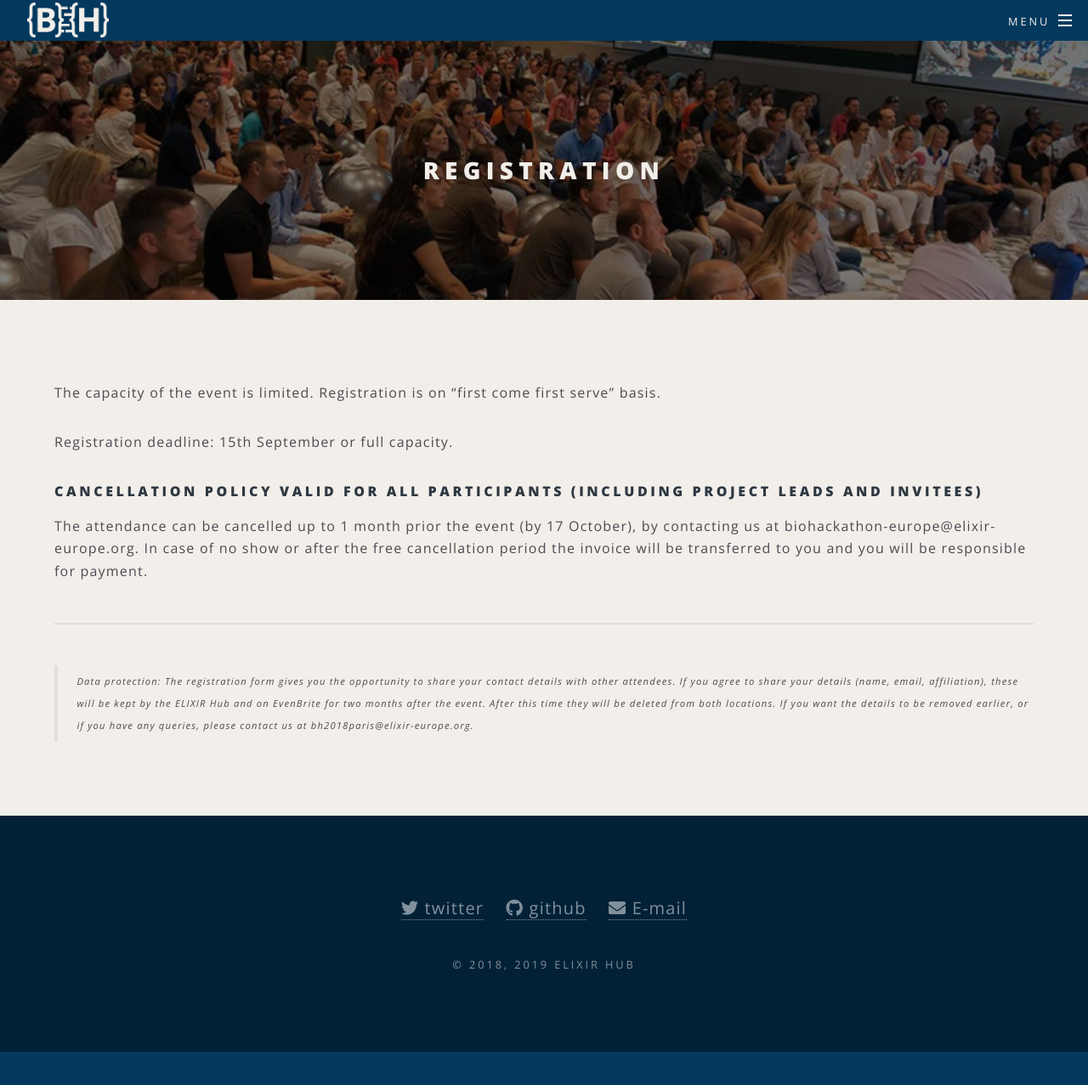
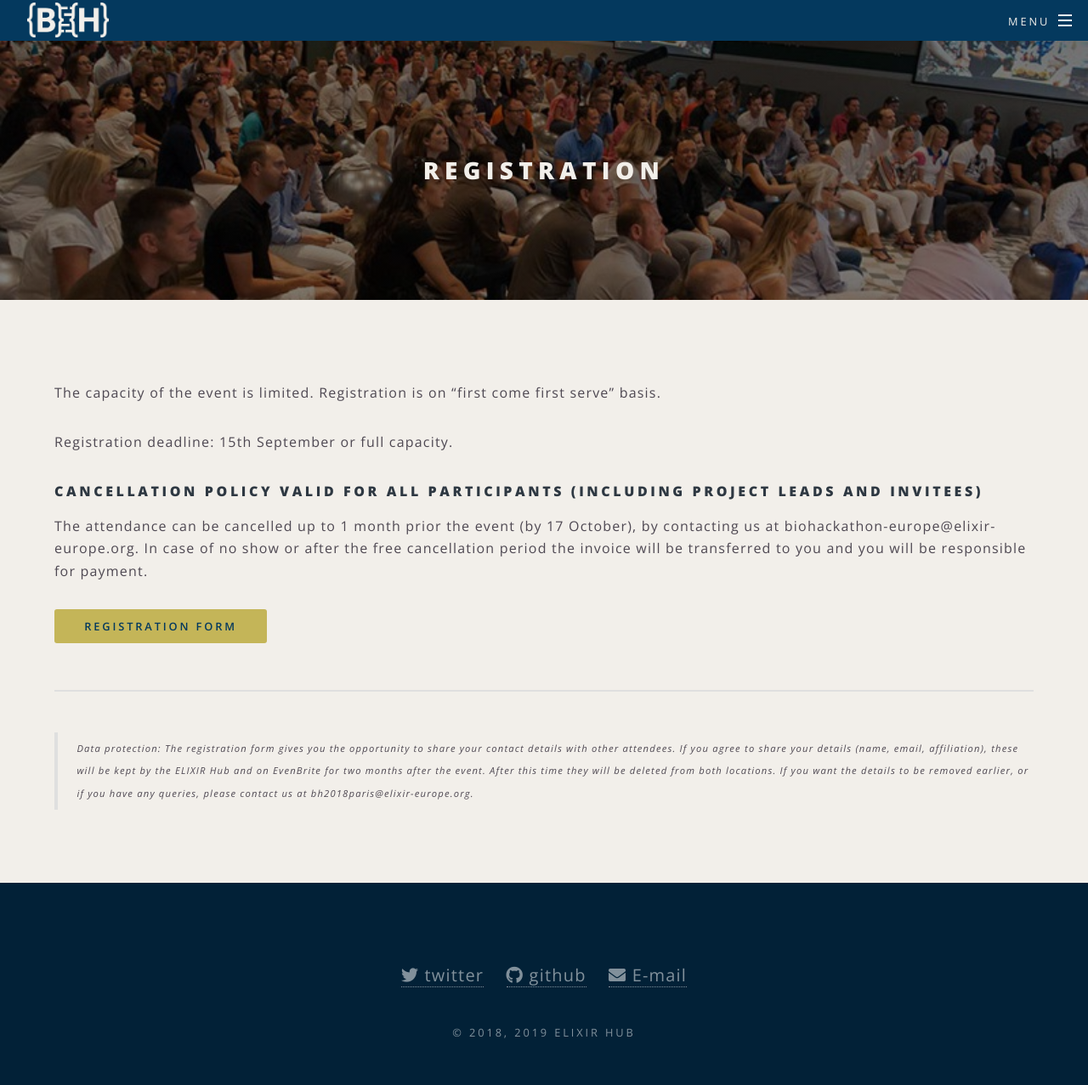
Before and after one commit to elixir-europe/biohackathon-europe-2019, a Jekyll site: the page built from registration.html, in a window 1280 px wide and 1318 px high. Shown: the top 1277 px of the window at 85% size. Built offline with Jekyll 4.4.1, drawn with Linux system fonts in a browser that asks for light colours; nearby versions of some CDN libraries.

Commit message:
Open registration

```diff
--- a/_includes/header.html
+++ b/_includes/header.html
@@ -25,7 +25,7 @@
               <span class="sub-item"><i class="fa fa-angle-right" class="scrolly"></i><a href="{{ site.baseurl }}/venue.html#venue-accomodation">Accomodation</a></span>
               <span class="sub-item"><i class="fa fa-angle-right" class="scrolly"></i><a href="{{ site.baseurl }}/venue.html#venue-access">Travel information</a></span>
             </li>
-            <!-- <li><a href="{{ site.baseurl }}/registration.html">Registration</a></li> -->
+            <li><a href="{{ site.baseurl }}/registration.html">Registration</a></li>
             <li><a href="{{ site.baseurl }}/projects.html">Hacking projects</a></li>
             <li><a href="{{ site.baseurl }}/contact.html">Contact</a></li>
 
--- a/index.html
+++ b/index.html
@@ -50,8 +50,8 @@ layout: landing
 		<ul class="actions">
 			<li>
 				<p>Registration is open for project leads and invitees (direct invitation only)</p>
-				<p>Public registration will be open 11th June 2019</p>
-				<a href="{{ site.baseurl }}/registration" class="button special">More information</a>
+				<p>Public registration is open from 11th June 2019</p>
+				<a href="{{ site.baseurl }}/registration" class="button special">Registration</a>
 			</li>
 		</ul>
 	</div>
--- a/registration.html
+++ b/registration.html
@@ -9,7 +9,7 @@ title: Registration
 
         <h4>Cancellation policy valid for all participants (including project leads and invitees)</h4>
         <p>The attendance can be cancelled up to 1 month prior the event (by 17 October), by contacting us at biohackathon-europe@elixir-europe.org. In case of no show or after the free cancellation period the invoice will be transferred to you and you will be responsible for payment.</p>
-        <!-- <a href="https://www.eventbrite.co.uk/e/biohackathon-europe-2019-registration-60022351469" target="_blank" class="button special">Register here</a> -->
+        <a href="https://www.eventbrite.co.uk/e/biohackathon-europe-2019-registration-60022351469" target="_blank" class="button special">Registration form</a>
     </section>
     <hr />
     <blockquote>
```
